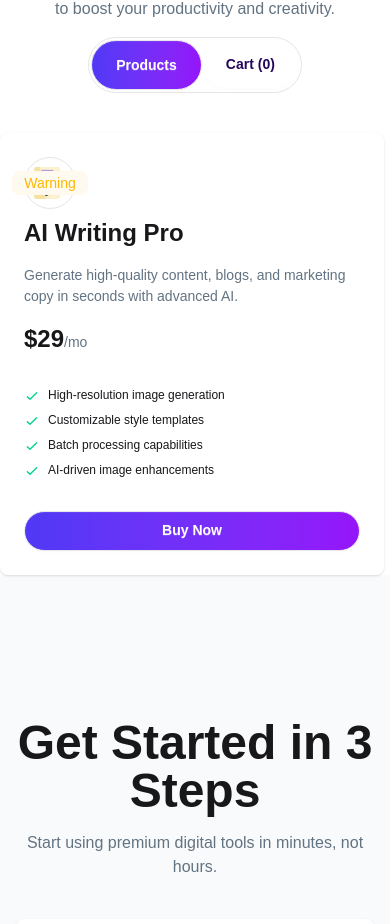
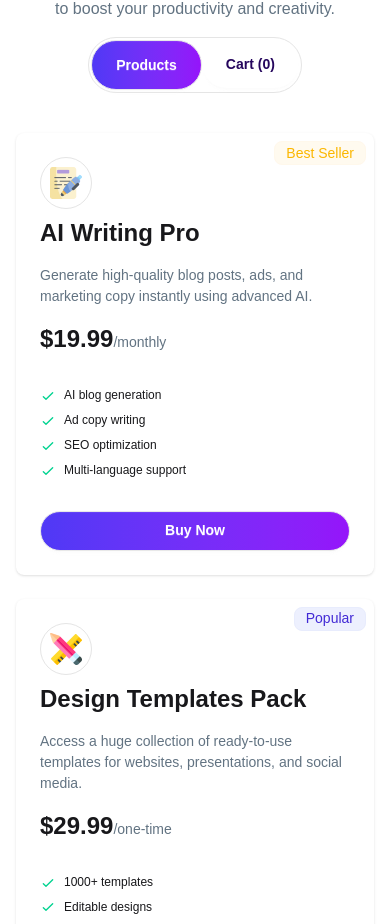
Before and after one commit to Balanced0/DigiTools, a React (Vite) app: page / in a window 390 px wide. Shown: the part 1973-2897 px from the top of the page. Built offline with nearby package versions, Linux system fonts and the light colour scheme.

Commit message:
fetched all the cards from the json data, designed the cards and made them responsive

```diff
--- a/src/App.jsx
+++ b/src/App.jsx
@@ -7,7 +7,14 @@ import Footer from './components/footer/Footer'
 import Main from './components/main/Main'
 import ToolCard from './components/toolCard/ToolCard'
 import Pricing from './components/pricing/Pricing'
+import ToolCardBody from './components/toolCardBody/ToolCardBody'
+import { Suspense } from 'react'
 
+const fetchTools = async() =>{
+  const res = await fetch('/data.json');
+  return res.json();
+}
+const toolsPromise = fetchTools();
 function App() {
   return (
     <>
@@ -15,7 +22,9 @@ function App() {
       <Banner></Banner>
       <Stats></Stats>
       <Main></Main>
-      <ToolCard></ToolCard>
+      <Suspense fallback={<span className="loading loading-dots loading-xl"></span>}>
+        <ToolCardBody toolsPromise={toolsPromise}></ToolCardBody>
+      </Suspense>
       <Steps></Steps>
       <Pricing></Pricing>
       <Footer></Footer>
--- a/src/components/toolCard/ToolCard.jsx
+++ b/src/components/toolCard/ToolCard.jsx
@@ -1,40 +1,55 @@
 import React from 'react';
 import Writing from '../../assets/products/writing_2327400 1.png'
+import DesignTool from '../../assets/products/design-tool.png'
+import Operation from '../../assets/products/operation.png'
+import Portfolio from '../../assets/products/portfolio.png'
+import ShoppingCart from '../../assets/products/shopping-cart.png'
+import SocialMedia from '../../assets/products/social-media.png'
+import Camera from '../../assets/products/camera.png'
 
-const ToolCard = () => {
+const iconsList = {
+    ai:  Writing,
+    template: DesignTool,
+    assets: Camera,
+    automation: Operation,
+    resume: Portfolio,
+    social: SocialMedia
+};
+
+const badgeStyles = {
+    "best-seller": "badge-warning",
+    "popular": "badge-primary",
+    "new": "badge-success"
+}
+
+const ToolCard = ({tool}) => {
     return (
         <div>
-            <div className="card w-96 bg-base-100 shadow-sm">
-                <div className="card-body">
-                    <div className="border border-neutral-200 w-13 h-13 rounded-full flex items-center justify-center relative">
-                        <div className="badge badge-soft badge-warning absolute ">Warning</div>
-                        <img src={Writing} className=""></img>
+            <div className="card bg-base-100 shadow-sm flex flex-col h-full">
+                <div className="card-body relative flex flex-col h-full">
+                    <div className={`badge badge-soft ${badgeStyles[tool.tagType]} absolute right-2 top-2`}>{tool.tag}</div>
+                    <div className="border border-neutral-200 w-13 h-13 rounded-full flex items-center justify-center">
+                        <img src={iconsList[tool.icon]} className=""></img>
                     </div>
                     <div>
-                        <h3 className="text-2xl font-bold mb-4">AI Writing Pro</h3>
-                        <p className="text-[#627382] mb-4">Generate high-quality content, blogs, and marketing copy in seconds with advanced AI.</p>
+                        <h3 className="text-2xl font-bold mb-4">{tool.name}</h3>
+                        <p className="text-[#627382] mb-4">{tool.description}</p>
                         <p>
-                            <span className="text-2xl font-bold">$29</span>
-                            <span className="text-[#627382]">/mo</span>
+                            <span className="text-2xl font-bold">${tool.price}</span>
+                            <span className="text-[#627382]">/{tool.period}</span>
                         </p>
                     </div>
                     <ul className="mt-6 flex flex-col gap-2 text-xs">
-                        <li>
-                            <svg xmlns="http://www.w3.org/2000/svg" className="size-4 me-2 inline-block text-success" fill="none" viewBox="0 0 24 24" stroke="currentColor"><path strokeLinecap="round" strokeLinejoin="round" strokeWidth="2" d="M5 13l4 4L19 7" /></svg>
-                            <span>High-resolution image generation</span>
-                        </li>
-                        <li>
-                            <svg xmlns="http://www.w3.org/2000/svg" className="size-4 me-2 inline-block text-success" fill="none" viewBox="0 0 24 24" stroke="currentColor"><path strokeLinecap="round" strokeLinejoin="round" strokeWidth="2" d="M5 13l4 4L19 7" /></svg>
-                            <span>Customizable style templates</span>
-                        </li>
-                        <li>
-                            <svg xmlns="http://www.w3.org/2000/svg" className="size-4 me-2 inline-block text-success" fill="none" viewBox="0 0 24 24" stroke="currentColor"><path strokeLinecap="round" strokeLinejoin="round" strokeWidth="2" d="M5 13l4 4L19 7" /></svg>
-                            <span>Batch processing capabilities</span>
-                        </li>
-                        <li>
-                            <svg xmlns="http://www.w3.org/2000/svg" className="size-4 me-2 inline-block text-success" fill="none" viewBox="0 0 24 24" stroke="currentColor"><path strokeLinecap="round" strokeLinejoin="round" strokeWidth="2" d="M5 13l4 4L19 7" /></svg>
-                            <span>AI-driven image enhancements</span>
-                        </li>
+                        {
+                            tool.features.map((feature, index) =>{
+                                return(
+                                    <li key={index}>
+                                        <svg xmlns="http://www.w3.org/2000/svg" className="size-4 me-2 inline-block text-success" fill="none" viewBox="0 0 24 24" stroke="currentColor"><path strokeLinecap="round" strokeLinejoin="round" strokeWidth="2" d="M5 13l4 4L19 7" /></svg>
+                                        <span>{feature}</span>
+                                    </li>
+                                );
+                            })
+                        }
                     </ul>
                     <div className="mt-6">
                         <button className="btn bg-linear-to-r from-[#4F39F6] to-[#9514FA] text-white font-bold py-4 w-full rounded-full">Buy Now</button>
--- /dev/null
+++ b/src/components/toolCardBody/ToolCardBody.jsx
@@ -0,0 +1,17 @@
+import React, {use} from 'react';
+import ToolCard from '../toolCard/ToolCard';
+
+const ToolCardBody = ({toolsPromise}) => {
+    const data = use(toolsPromise);
+    return (
+        <div className="container mx-auto px-4 mb-32 items-stretch gap-6 grid grid-cols-1 md:grid-cols-2 lg:grid-cols-3">
+            {
+                data.map((tool) => {
+                    return <ToolCard key={tool.id} tool={tool}></ToolCard>;
+                })
+            }
+        </div>
+    );
+};
+
+export default ToolCardBody;
```
Also changed, not shown: src/assets/products/camera.png (added).
